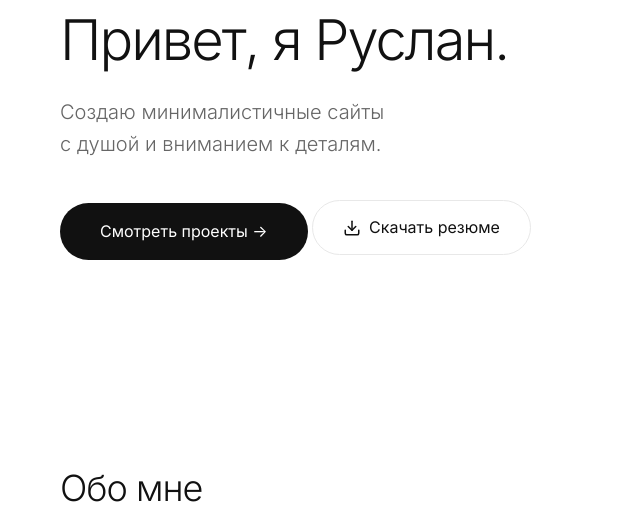
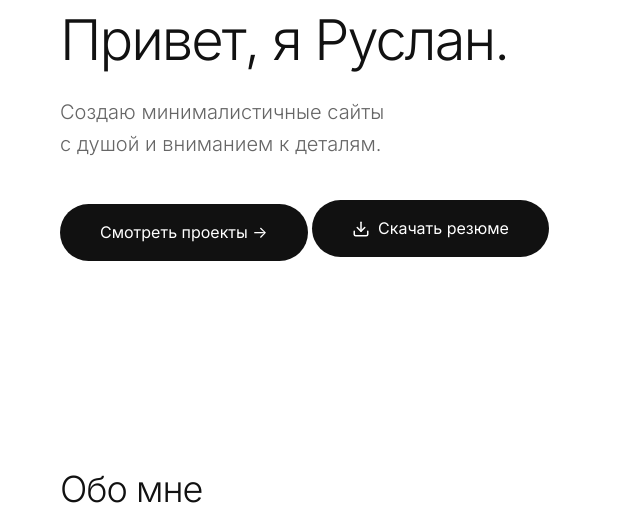
Before and after one commit to Kernelsss/Myportfolio, a Django app: page / in a window 1280 px wide. Shown: the part 274-784 px from the top of the page, without its empty margins (0-640 px from the left). Run offline with Django 5.2, Linux system fonts and the light colour scheme; data comes from the database, SQL or seed files in the repository.

Commit message:
Обновлены стили кнопок резюме

```diff
--- a/portfolio/templates/portfolio/index.html
+++ b/portfolio/templates/portfolio/index.html
@@ -17,7 +17,7 @@
                 <h1 class="animate-on-load animate-delay-1">Привет, я Руслан.</h1>
                 <p class="subtitle animate-on-load animate-delay-2">Создаю минималистичные сайты<br>с душой и вниманием к деталям.</p>
                 <a href="#projects" class="btn-primary animate-on-load animate-delay-3">Смотреть проекты →</a>
-                <a href="{% static 'portfolio/files/Resume_Ruslan.pdf' %}?v=1" download class="btn-download-outline">
+                <a href="{% static 'portfolio/files/Resume_Ruslan.pdf' %}?v=1" download class="btn-primary" style="display: inline-flex; align-items: center; gap: 8px;">
                     <svg width="18" height="18" viewBox="0 0 24 24" fill="none" stroke="currentColor" stroke-width="2" stroke-linecap="round" stroke-linejoin="round">
                         <path d="M21 15v4a2 2 0 0 1-2 2H5a2 2 0 0 1-2-2v-4"/>
                         <polyline points="7 10 12 15 17 10"/>
```
